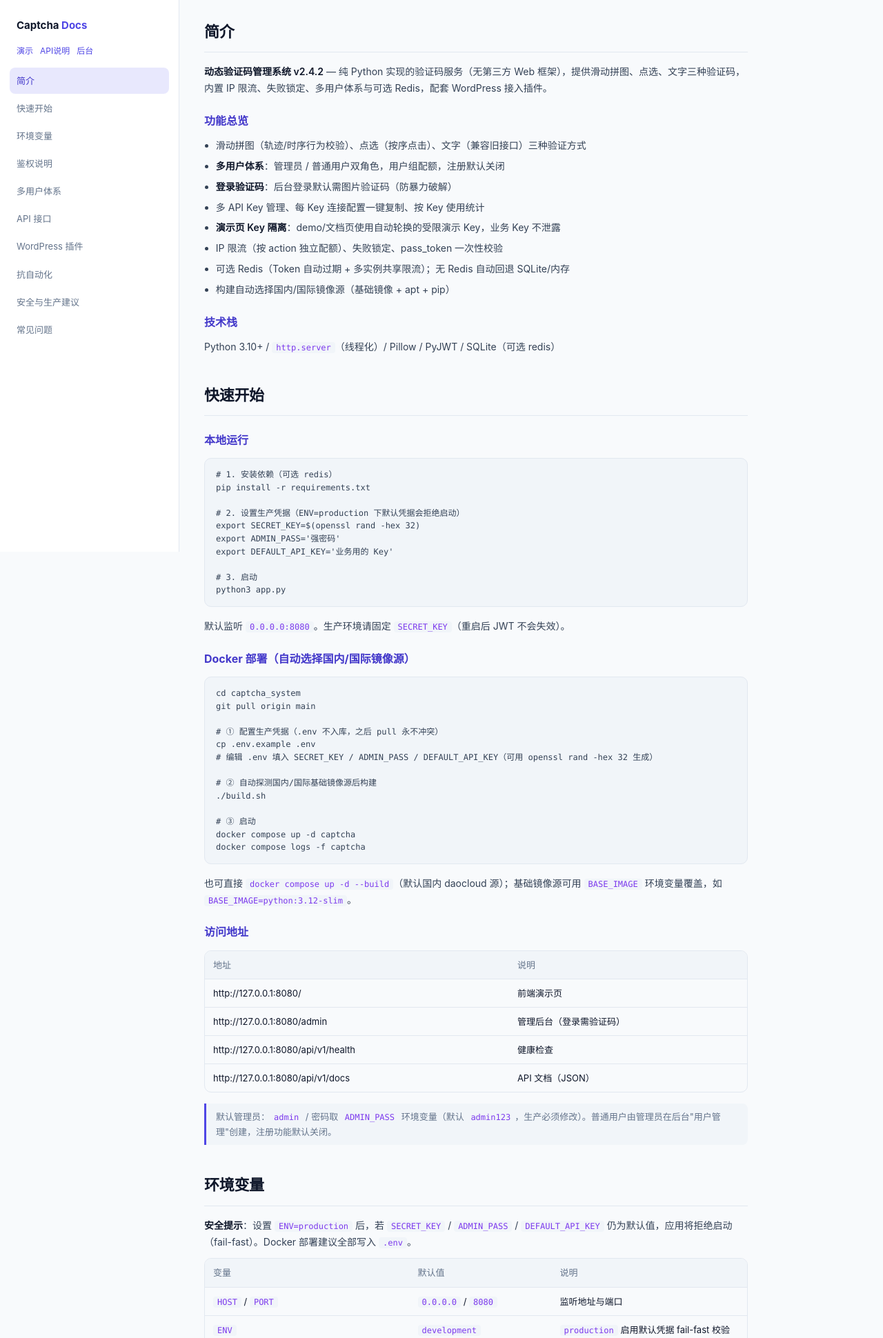
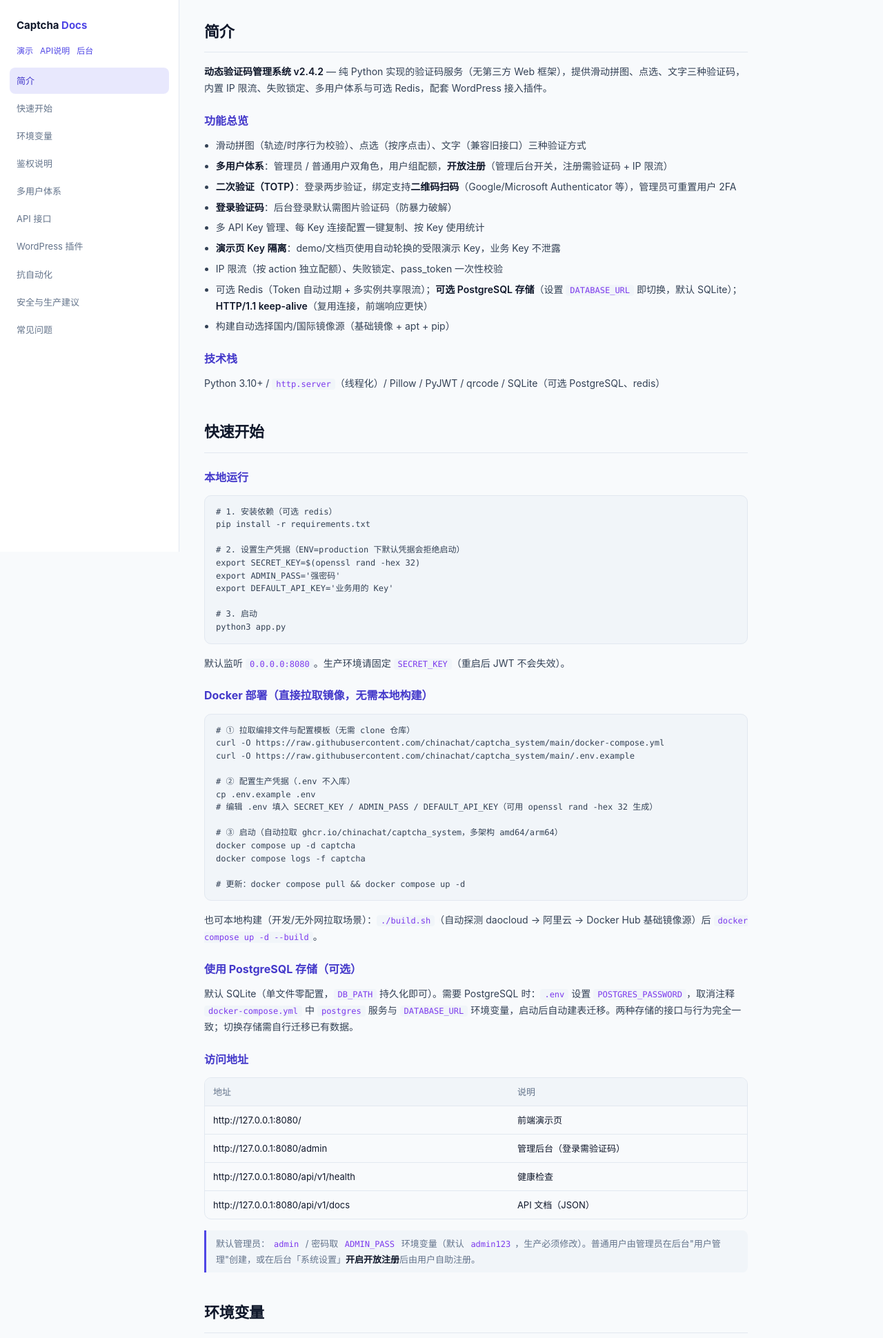
Before and after one commit to chinachat/captcha_system, a Python web app: template templates/guide.html in a window 1280 px wide. Shown: the top 1940 px of the page at 69% size. Run offline with Jinja, Linux system fonts and the light colour scheme; the template is opened without the code that fills it, so the values that code supplies are empty.

Commit message:
feat: 2FA 绑定支持二维码扫码 + guide 文档同步更新
- 新增 qrcode==8.2 依赖（纯 Python，基于已有 Pillow 渲染）
- totp.qr_png_base64()：otpauth URI → 二维码 PNG（data URI base64）
- /api/v1/admin/2fa/setup 响应新增 qr 字段（服务端返回完整 data URI，前端直连赋值）
- 管理面板「安全设置」绑定卡片：扫码绑定（推荐）+ 手动输入密钥/URI 兜底
- guide.html 同步：功能总览（注册/2FA 扫码/PostgreSQL/keep-alive）、Docker 直拉部署、
  DATABASE_URL 环境变量、多用户注册与 2FA 章节、管理 API 表新增 11 个接口

验证：zxing-cpp 真实扫码器解码二维码内容 = otpauth URI 且与 secret 一致；
扫码 → confirm → 登录闭环通过；前端/guide 渲染断言 13/13

```diff
--- a/captcha_app/handler.py
+++ b/captcha_app/handler.py
@@ -946,7 +946,7 @@ class CaptchaHandler(BaseHTTPRequestHandler):
         self._send(200, {"ok": True, "msg": "注册成功，请登录"})
 
     def _api_2fa_setup(self):
-        """生成 TOTP 密钥（暂不落库，confirm 通过后才启用）。"""
+        """生成 TOTP 密钥（不落库，确认后才启用）；附带二维码 PNG 供 Authenticator 扫描。"""
         auth = self._require_auth()
         if not auth:
             return
@@ -956,6 +956,7 @@ class CaptchaHandler(BaseHTTPRequestHandler):
             "account": account,
             "secret": secret,
             "uri": totp.otpauth_uri(secret, account),
+            "qr": totp.qr_png_base64(secret, account),
         }})
 
     def _api_2fa_confirm(self):
--- a/requirements.txt
+++ b/requirements.txt
@@ -2,3 +2,4 @@ Pillow==12.3.0
 PyJWT==2.13.0
 redis==5.2.1
 psycopg[binary]==3.3.4
+qrcode==8.2
--- a/templates/guide.html
+++ b/templates/guide.html
@@ -175,16 +175,17 @@
         <h3>功能总览</h3>
         <ul>
           <li>滑动拼图（轨迹/时序行为校验）、点选（按序点击）、文字（兼容旧接口）三种验证方式</li>
-          <li><strong>多用户体系</strong>：管理员 / 普通用户双角色，用户组配额，注册默认关闭</li>
+          <li><strong>多用户体系</strong>：管理员 / 普通用户双角色，用户组配额，<strong>开放注册</strong>（管理后台开关，注册需验证码 + IP 限流）</li>
+          <li><strong>二次验证（TOTP）</strong>：登录两步验证，绑定支持<strong>二维码扫码</strong>（Google/Microsoft Authenticator 等），管理员可重置用户 2FA</li>
           <li><strong>登录验证码</strong>：后台登录默认需图片验证码（防暴力破解）</li>
           <li>多 API Key 管理、每 Key 连接配置一键复制、按 Key 使用统计</li>
           <li><strong>演示页 Key 隔离</strong>：demo/文档页使用自动轮换的受限演示 Key，业务 Key 不泄露</li>
           <li>IP 限流（按 action 独立配额）、失败锁定、pass_token 一次性校验</li>
-          <li>可选 Redis（Token 自动过期 + 多实例共享限流）；无 Redis 自动回退 SQLite/内存</li>
+          <li>可选 Redis（Token 自动过期 + 多实例共享限流）；<strong>可选 PostgreSQL 存储</strong>（设置 <code>DATABASE_URL</code> 即切换，默认 SQLite）；<strong>HTTP/1.1 keep-alive</strong>（复用连接，前端响应更快）</li>
           <li>构建自动选择国内/国际镜像源（基础镜像 + apt + pip）</li>
         </ul>
         <h3>技术栈</h3>
-        <p>Python 3.10+ / <code>http.server</code>（线程化）/ Pillow / PyJWT / SQLite（可选 redis）</p>
+        <p>Python 3.10+ / <code>http.server</code>（线程化）/ Pillow / PyJWT / qrcode / SQLite（可选 PostgreSQL、redis）</p>
       </div>
 
       <div class="section" id="快速开始">
@@ -203,21 +204,24 @@ export DEFAULT_API_KEY='业务用的 Key'
 python3 app.py</code></pre>
         <p>默认监听 <code>0.0.0.0:8080</code>。生产环境请固定 <code>SECRET_KEY</code>（重启后 JWT 不会失效）。</p>
 
-        <h3>Docker 部署（自动选择国内/国际镜像源）</h3>
-        <pre class="code"><code>cd captcha_system
-git pull origin main
+        <h3>Docker 部署（直接拉取镜像，无需本地构建）</h3>
+        <pre class="code"><code># ① 拉取编排文件与配置模板（无需 clone 仓库）
+curl -O https://raw.githubusercontent.com/chinachat/captcha_system/main/docker-compose.yml
+curl -O https://raw.githubusercontent.com/chinachat/captcha_system/main/.env.example
 
-# ① 配置生产凭据（.env 不入库，之后 pull 永不冲突）
+# ② 配置生产凭据（.env 不入库）
 cp .env.example .env
 # 编辑 .env 填入 SECRET_KEY / ADMIN_PASS / DEFAULT_API_KEY（可用 openssl rand -hex 32 生成）
 
-# ② 自动探测国内/国际基础镜像源后构建
-./build.sh
+# ③ 启动（自动拉取 ghcr.io/chinachat/captcha_system，多架构 amd64/arm64）
+docker compose up -d captcha
+docker compose logs -f captcha
 
-# ③ 启动
-docker compose up -d captcha
-docker compose logs -f captcha</code></pre>
-        <p>也可直接 <code>docker compose up -d --build</code>（默认国内 daocloud 源）；基础镜像源可用 <code>BASE_IMAGE</code> 环境变量覆盖，如 <code>BASE_IMAGE=python:3.12-slim</code>。</p>
+# 更新：docker compose pull && docker compose up -d</code></pre>
+        <p>也可本地构建（开发/无外网拉取场景）：<code>./build.sh</code>（自动探测 daocloud → 阿里云 → Docker Hub 基础镜像源）后 <code>docker compose up -d --build</code>。</p>
+
+        <h3>使用 PostgreSQL 存储（可选）</h3>
+        <p>默认 SQLite（单文件零配置，<code>DB_PATH</code> 持久化即可）。需要 PostgreSQL 时：<code>.env</code> 设置 <code>POSTGRES_PASSWORD</code>，取消注释 <code>docker-compose.yml</code> 中 <code>postgres</code> 服务与 <code>DATABASE_URL</code> 环境变量，启动后自动建表迁移。两种存储的接口与行为完全一致；切换存储需自行迁移已有数据。</p>
 
         <h3>访问地址</h3>
         <div class="table-wrap"><table>
@@ -230,7 +234,7 @@ docker compose logs -f captcha</code></pre>
           </tbody>
         </table></div>
 
-        <blockquote>默认管理员：<code>admin</code> / 密码取 <code>ADMIN_PASS</code> 环境变量（默认 <code>admin123</code>，生产必须修改）。普通用户由管理员在后台"用户管理"创建，注册功能默认关闭。</blockquote>
+        <blockquote>默认管理员：<code>admin</code> / 密码取 <code>ADMIN_PASS</code> 环境变量（默认 <code>admin123</code>，生产必须修改）。普通用户由管理员在后台"用户管理"创建，或在后台「系统设置」<strong>开启开放注册</strong>后由用户自助注册。</blockquote>
       </div>
 
       <div class="section" id="环境变量">
@@ -252,6 +256,7 @@ docker compose logs -f captcha</code></pre>
             <tr><td><code>REQUEST_TIMEOUT</code></td><td><code>15</code></td><td>单连接读取超时（秒）</td></tr>
             <tr><td><code>MAX_CONCURRENT</code></td><td><code>64</code></td><td>最大并发连接（超限拒绝新连接）</td></tr>
             <tr><td><code>DB_PATH</code></td><td><code>/tmp/captcha_system.db</code></td><td>SQLite 路径（Docker 用 <code>/data/captcha.db</code>）</td></tr>
+            <tr><td><code>DATABASE_URL</code></td><td>空</td><td>PostgreSQL 连接串（如 <code>postgresql://user:pass@host:5432/dbname</code>）；为空使用 SQLite</td></tr>
             <tr><td><code>REDIS_URL</code></td><td>空</td><td>如 <code>redis://127.0.0.1:6379/0</code></td></tr>
             <tr><td><code>TRUSTED_PROXIES</code></td><td>空</td><td>可信代理 IP/CIDR，仅命中时才信任 <code>X-Forwarded-For</code></td></tr>
             <tr><td><code>RATE_LIMIT_GENERATE</code></td><td><code>30</code></td><td>生成接口限流（次/分钟/IP）</td></tr>
@@ -301,7 +306,16 @@ Authorization: Bearer &lt;your-api-key&gt;</code></pre>
           <li>管理员创建用户组并设置 <code>key_quota</code>（该组用户可创建的 API Key 上限，默认 5）</li>
           <li>普通用户创建 Key 时自动检查配额，超限返回 403</li>
           <li>组内有用户的组不可删除；删除用户会级联删除其 API Key</li>
-          <li>注册功能默认关闭：普通用户由管理员在后台创建（用户名 + 初始密码，密码以 PBKDF2 哈希存储）</li>
+          <li><strong>开放注册</strong>：管理后台「系统设置」开启后，登录页出现注册入口；注册用户归属默认组、普通用户权限；注册需图片验证码 + IP 限流（5 次/分钟），用户名不能与内置管理员冲突</li>
+          <li>管理员后台创建用户（用户名 + 初始密码，密码以 PBKDF2 哈希存储）</li>
+        </ul>
+
+        <h3>二次验证（TOTP）</h3>
+        <ul>
+          <li><strong>绑定</strong>：登录后在「安全设置」卡片点击绑定，<strong>用 Authenticator 应用（Google / Microsoft 等）直接扫描二维码</strong>；也可手动输入密钥或粘贴 otpauth URI</li>
+          <li><strong>登录</strong>：绑定后需密码 + 6 位动态码两步验证（pre_token 5 分钟一次性，输错动态码可重试）</li>
+          <li><strong>解绑</strong>：需当前动态码；管理员可在用户管理中重置任意用户的 2FA</li>
+          <li>内置管理员同样支持绑定（密钥存 settings 表）</li>
         </ul>
 
         <h3>登录验证码</h3>
@@ -360,9 +374,16 @@ POST /api/v1/captcha/text/verify        # body: {"token","code"}</code></pre>
         <div class="table-wrap"><table>
           <thead><tr><th>方法</th><th>路径</th><th>说明</th></tr></thead>
           <tbody>
-            <tr><td>POST</td><td><code>/api/v1/admin/login</code></td><td>登录（需验证码），返回 JWT + role</td></tr>
-            <tr><td>POST</td><td><code>/api/v1/admin/captcha/generate</code></td><td>登录验证码（无需 API Key）</td></tr>
-            <tr><td>GET</td><td><code>/api/v1/stats</code></td><td>统计（管理员全量 / 普通用户仅自己的）</td></tr>
+            <tr><td>POST</td><td><code>/api/v1/register</code></td><td>用户注册（需管理面板开启；验证码 + IP 限流）</td></tr>
+            <tr><td>POST</td><td><code>/api/v1/admin/login</code></td><td>登录（需验证码）；已启用 2FA 时返回 <code>need_2fa</code> + <code>pre_token</code></td></tr>
+            <tr><td>POST</td><td><code>/api/v1/admin/login/2fa</code></td><td>二次验证第二步：<code>pre_token</code> + 6 位动态码 → 正式 JWT（一次性）</td></tr>
+            <tr><td>POST</td><td><code>/api/v1/admin/captcha/generate</code></td><td>登录/注册验证码（无需 API Key）</td></tr>
+            <tr><td>GET/PUT</td><td><code>/api/v1/admin/settings</code></td><td>系统设置（仅管理员）：<code>registration_enabled</code> 开放注册开关</td></tr>
+            <tr><td>POST</td><td><code>/api/v1/admin/2fa/setup</code></td><td>生成 TOTP 密钥 + otpauth URI + <strong>二维码 PNG（base64）</strong>（登录态，不落库）</td></tr>
+            <tr><td>POST</td><td><code>/api/v1/admin/2fa/confirm</code></td><td>确认启用 2FA（密钥 + 当前动态码）</td></tr>
+            <tr><td>DELETE</td><td><code>/api/v1/admin/2fa</code></td><td>解绑自身 2FA（需当前动态码）</td></tr>
+            <tr><td>DELETE</td><td><code>/api/v1/admin/users/{username}/2fa</code></td><td>管理员重置指定用户的 2FA</td></tr>
+            <tr><td>GET</td><td><code>/api/v1/stats</code></td><td>统计（管理员全量 / 普通用户仅自己的，含当前账号 <code>twofa_enabled</code>）</td></tr>
             <tr><td>GET/POST</td><td><code>/api/v1/admin/keys</code></td><td>Key 列表（含 connect 配置）/ 创建（普通用户受配额限制）</td></tr>
             <tr><td>PUT</td><td><code>/api/v1/admin/keys/{key}</code></td><td>编辑名称/备注</td></tr>
             <tr><td>PUT/DELETE</td><td><code>/api/v1/admin/keys/{key}/enable|disable</code> / <code>/api/v1/admin/keys/{key}</code></td><td>启停 / 删除（仅本人或管理员）</td></tr>
```
Also changed, not shown: captcha_app/totp.py (+12 -0 lines), templates/admin.html (+12 -2 lines).
